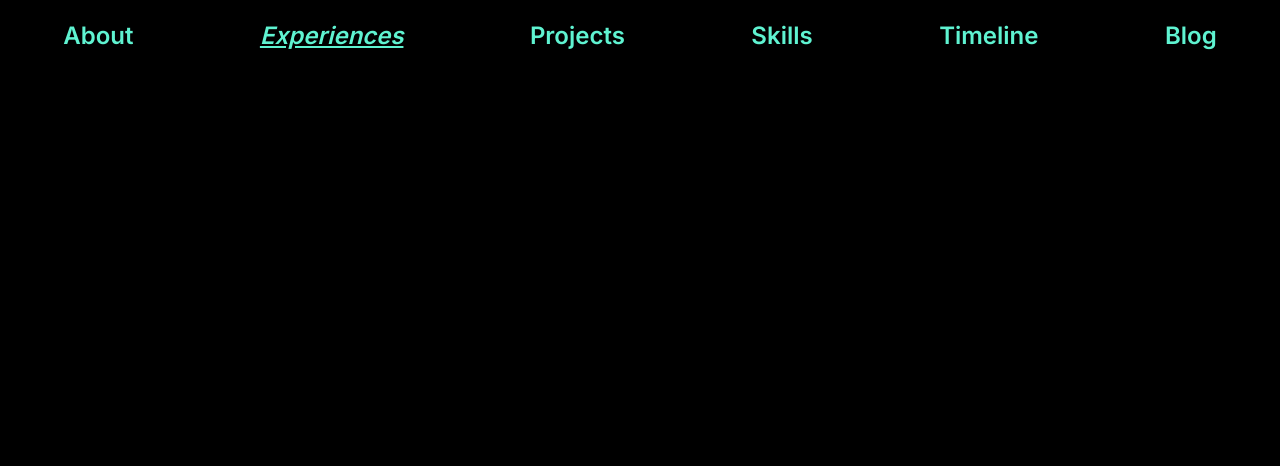
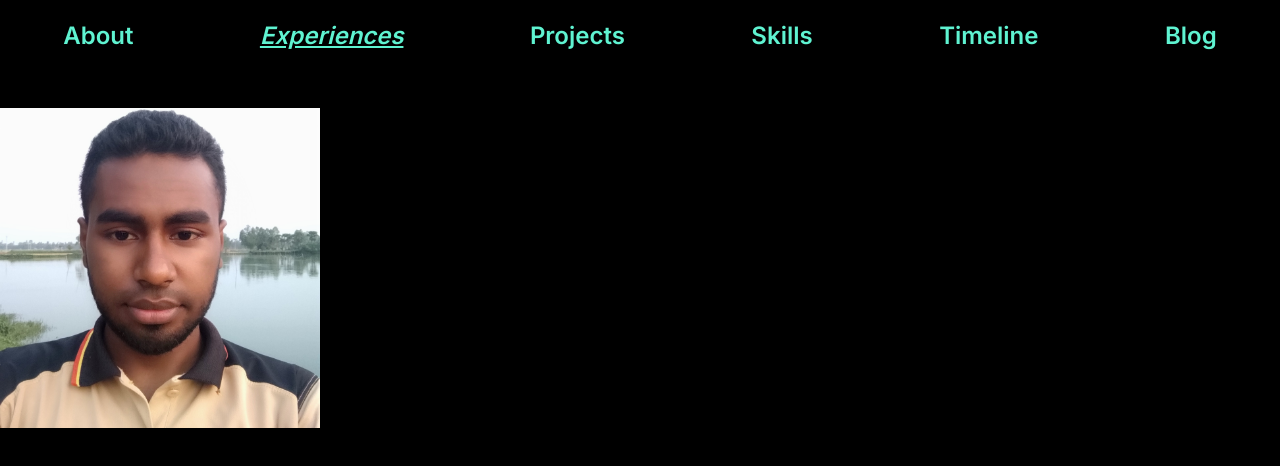
Before and after one commit to rakibul-wdp/portfolio, a Next.js app: page / in a window 1280 px wide. Shown: the top 466 px of the page. Built offline with nearby package versions, Linux system fonts and the light colour scheme.

Commit message:
setup layout

```diff
--- a/app/layout.tsx
+++ b/app/layout.tsx
@@ -1,7 +1,9 @@
+import About from "@/components/About";
+import Container from "@/components/Container";
+import Navbar from "@/components/Navbar";
 import type { Metadata } from "next";
 import { Inter } from "next/font/google";
 import "./globals.css";
-import Navbar from "@/components/Navbar";
 
 const inter = Inter({ subsets: ["latin"] });
 
@@ -18,8 +20,15 @@ export default function RootLayout({
   return (
     <html lang="en">
       <body className={inter.className}>
-        <Navbar />
-        {children}
+        <Container>
+          <Navbar />
+          <main className="flex">
+            <div className="basis-1/4">
+              <About />
+            </div>
+            <div className="basis-3/4">{children}</div>
+          </main>
+        </Container>
       </body>
     </html>
   );
--- a/app/page.tsx
+++ b/app/page.tsx
@@ -1,6 +1,6 @@
 export default function Home() {
   return (
-    <main>
+    <main className="bg-red-400">
       <h1>Hello World</h1>
     </main>
   );
--- /dev/null
+++ b/components/About.tsx
@@ -0,0 +1,12 @@
+import Image from "next/image";
+import Rakibul from "../public/images/Rakibul.jpg";
+
+const About = () => {
+  return (
+    <section>
+      <Image src={Rakibul} alt="Md. Rakibul Islam" />
+    </section>
+  );
+};
+
+export default About;
--- a/components/Navbar.tsx
+++ b/components/Navbar.tsx
@@ -3,22 +3,18 @@
 import { navLinks } from "@/constants";
 import Link from "next/link";
 import { usePathname } from "next/navigation";
-import Container from "./Container";
 
 const Navbar = () => {
   const pathname = usePathname();
 
   return (
-    <Container>
     <nav className="flex items-center justify-around mt-5 text-2xl font-semibold text-[#5ff3d1] mb-14">
       {navLinks.map((navLink) => {
         const isActive = pathname === navLink.route;
 
         return (
           <Link
-              className={
-                isActive ? "italic underline decoration-[#5ff3d1]" : ""
-              }
+            className={isActive ? "italic underline decoration-[#5ff3d1]" : ""}
             href={navLink.route}
             key={navLink.id}
           >
@@ -27,7 +23,6 @@ const Navbar = () => {
         );
       })}
     </nav>
-    </Container>
   );
 };
 
```
Also changed, not shown: public/images/Rakibul.jpg (added). Lines whose indentation alone changed are shown as unchanged.
